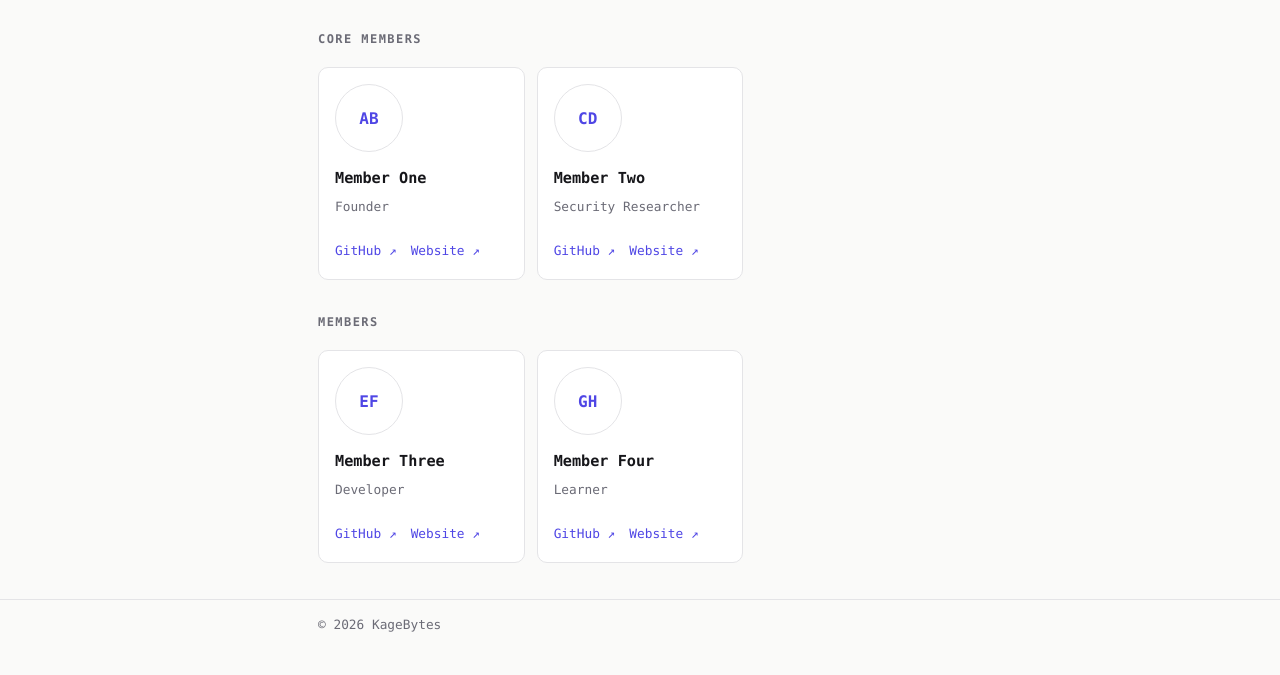
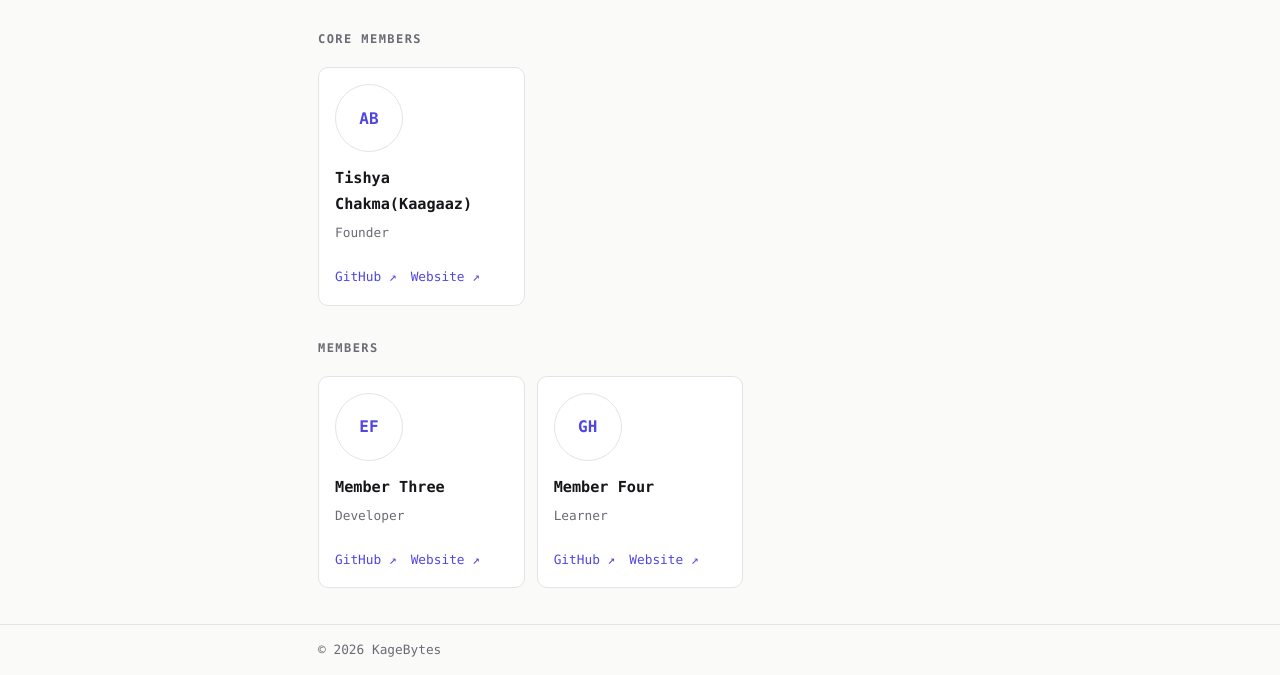
Before and after one commit to Kage-Bytes/KageBytes, a plain HTML site: page members.html in a window 1280 px wide. Shown: the part 177-852 px from the top of the page. Before the commit the page ends 826 px from the top, so only its background shows below. Drawn offline with Linux system fonts and the light colour scheme.

Commit message:
Update members.html

```diff
--- a/members.html
+++ b/members.html
@@ -40,21 +40,11 @@
 
         <article class="card">
           <div class="avatar">AB<img src="photos/member1.jpg" alt="" onerror="this.remove()"></div>
-          <h3>Member One</h3>
+          <h3>Tishya Chakma(Kaagaaz)</h3>
           <div class="role">Founder</div>
           <div class="links">
-            <a href="https://github.com/username" target="_blank" rel="noopener">GitHub ↗</a>
-            <a href="https://example.com" target="_blank" rel="noopener">Website ↗</a>
-          </div>
-        </article>
-
-        <article class="card">
-          <div class="avatar">CD<img src="photos/member2.jpg" alt="" onerror="this.remove()"></div>
-          <h3>Member Two</h3>
-          <div class="role">Security Researcher</div>
-          <div class="links">
-            <a href="https://github.com/username" target="_blank" rel="noopener">GitHub ↗</a>
-            <a href="https://example.com" target="_blank" rel="noopener">Website ↗</a>
+            <a href="https://github.com/Kaagaaz" target="_blank" rel="noopener">GitHub ↗</a>
+            <a href="https://kaagaaz.vercel.app/" target="_blank" rel="noopener">Website ↗</a>
           </div>
         </article>
 
```
